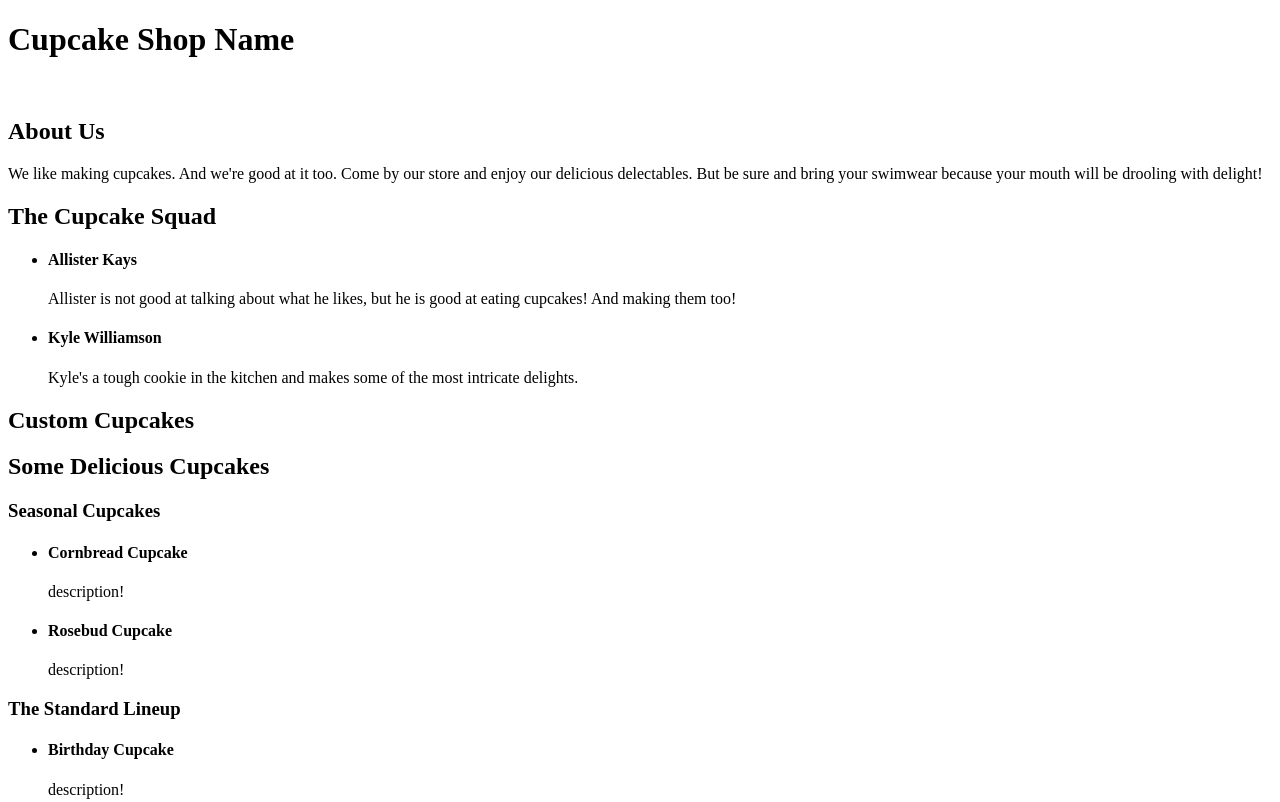
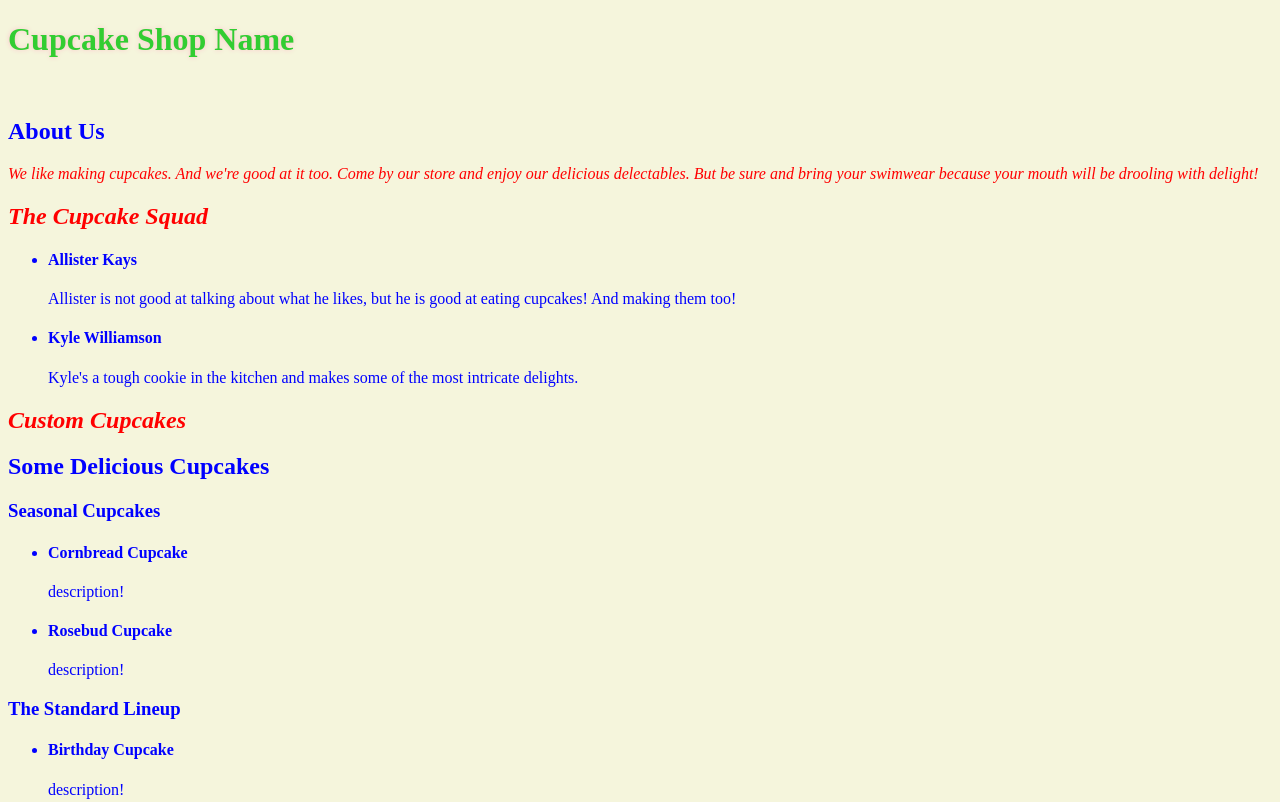
Before and after one commit to AlyxMoon/epicodus-day003-01-cupcake-shop, a plain HTML site: page index.html in a window 1280 px wide. Shown: the top 802 px of the page. Drawn offline with Linux system fonts and the light colour scheme.

Commit message:
added styles and classes.
co-authored-by: Kyle Williamson <kylewilliamsonv1@gmail.com>

```diff
--- a/index.html
+++ b/index.html
@@ -1,6 +1,7 @@
 <!DOCTYPE html>
 <html lang="en">
 <head>
+  <link href="styles.css" rel="stylesheet" type="text/css">
   <meta charset="UTF-8">
   <meta http-equiv="X-UA-Compatible" content="IE=edge">
   <meta name="viewport" content="width=device-width, initial-scale=1.0">
@@ -12,16 +13,16 @@
   <img src="" />
 
   <h2>About Us</h2>
-  <p>
+  <p class="flashy">
     We like making cupcakes. And we're good at it too. Come by our store and enjoy our delicious delectables. But be sure and bring your swimwear because your mouth will be drooling with delight!
   </p>
 
-  <h2>The Cupcake Squad</h2>
+  <h2 class="flashy">The Cupcake Squad</h2>
 
   <ul>
     <li>
       <h4>Allister Kays</h4>
-      <p>
+      <p class="Allister">
         Allister is not good at talking about what he likes, but he is good at eating cupcakes! And making them too!
       </p>
     </li>
@@ -33,7 +34,7 @@
     </li>
   </ul>
 
-  <h2>Custom Cupcakes</h2>
+  <h2 class="flashy">Custom Cupcakes</h2>
 
   <h2>Some Delicious Cupcakes</h2>
 
--- /dev/null
+++ b/styles.css
@@ -0,0 +1,12 @@
+h1  {
+  color: limegreen;
+  text-shadow: 0 0 5px pink;
+}
+body {
+  color: blue;
+  background-color:beige;
+}
+.flashy {
+  color: red;
+  font-style: italic;
+}
```
